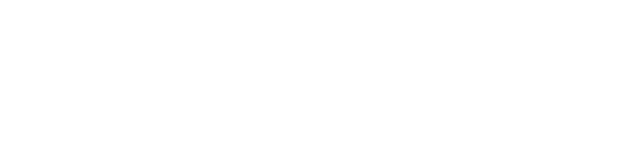
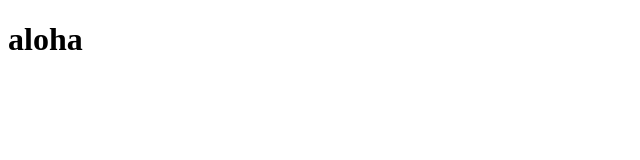
Before and after one commit to turekos/jsudemy, a plain HTML site: page lesson1/hello.html in a window 1280 px wide. Shown: the whole page, without its empty margins (0-640 px from the left). Drawn offline with Linux system fonts and the light colour scheme.

Commit message:
added tags

```diff
--- a/lesson1/hello.html
+++ b/lesson1/hello.html
@@ -2,7 +2,7 @@
 <html lang="en">
 
 <body>
-
+    <h1>aloha</h1>
 </body>
 
 </html>
```
